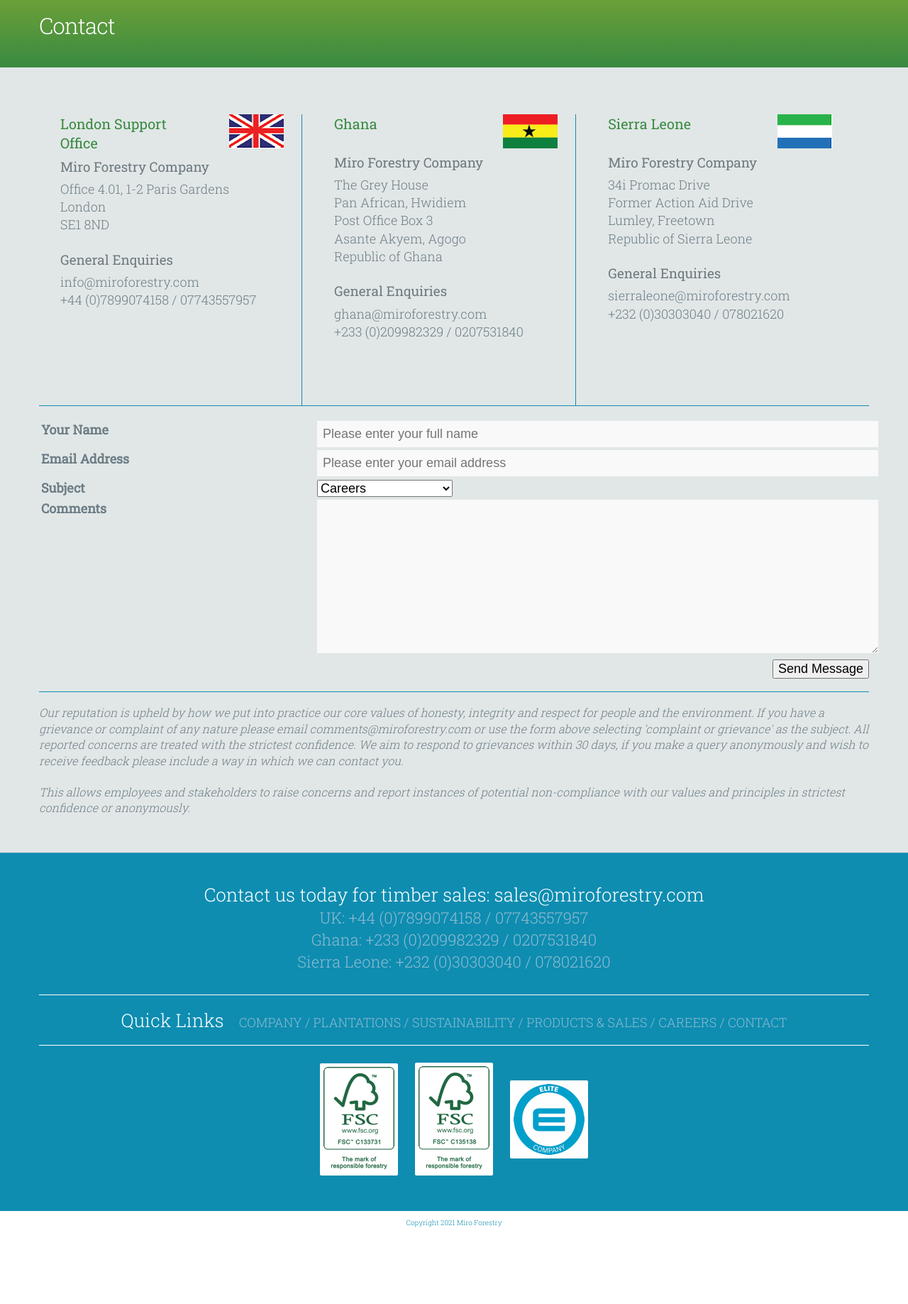
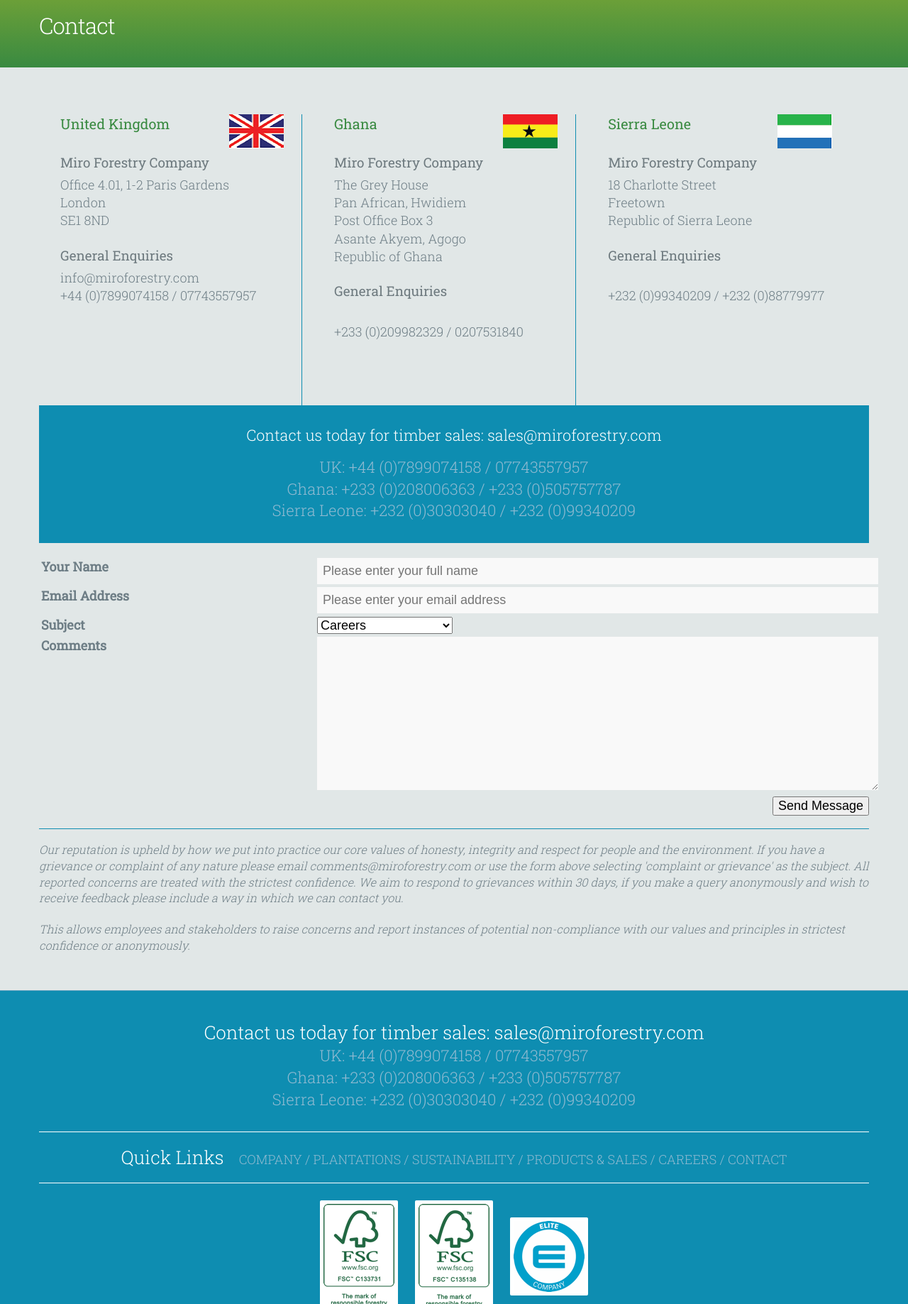
Before and after one commit to asmt3/www.miroforestry.com, a Jekyll site: the page built from contact.html, in a window 1280 px wide, cut to the strip 475-2312 px from the top of the page. Shown: the whole strip at 71% size. Built offline with Jekyll 4.4.1, drawn with Linux system fonts in a browser that asks for light colours; nearby versions of some CDN libraries; comment, search, counter and statistics services are not loaded; before the commit the page ends 2225 px from its top, so only the background shows below that.

Commit message:
copy changes

```diff
--- a/_includes/footer.html
+++ b/_includes/footer.html
@@ -8,8 +8,8 @@
 
     <ul class="footer-contacts">
       <li>UK: +44 (0)7899074158 / 07743557957</li>
-      <li>Ghana: +233 (0)209982329 / 0207531840</li>
-      <li>Sierra Leone: +232 (0)30303040 / 078021620</li>
+      <li>Ghana: +233 (0)208006363 / +233 (0)505757787</li>
+      <li>Sierra Leone: +232 (0)30303040 / +232 (0)99340209</li>
     </ul>
 
     <div class="footer-col-wrapper">
--- a/_sass/minima/_layout.scss
+++ b/_sass/minima/_layout.scss
@@ -799,7 +799,7 @@
   @extend %clearfix;
 
   border-bottom: 1px solid #0E8DB1;
-  margin: 2em 0 1em;
+  margin: 2em 0 0;
 
   .col {
     .inner {
@@ -825,6 +825,8 @@
 
 
 
+
+
   @include media-query-on-laptop() {
     .col {
       float:left;
@@ -841,6 +843,27 @@
 
 
 
+}
+
+.contact-sales {
+  padding: 1em 0 0;
+  background: #0E8DB1;
+  font-size:17px;
+  margin-bottom: 0;
+  text-align: center;
+
+
+  h5 {
+    color: #fff;
+  }
+
+  a {
+    color: #fff;
+  }
+
+  @include media-query-on-laptop() {
+    font-size:26px;
+  }
 }
 
 
--- a/contact.html
+++ b/contact.html
@@ -10,7 +10,7 @@
   <div class="col">
     <div class="inner">
       <img class="flag" src="./assets/images/contacts/london.png" alt="" title="London" />
-      <h2>London Support Office</h2>
+      <h2>United Kingdom</h2>
 
       <h3>
         Miro Forestry Company
@@ -53,7 +53,6 @@
       </h3>
 
       <p>
-        <a href="mailto:ghana@miroforestry.com ">ghana@miroforestry.com</a>
         <br>+233 (0)209982329 / 0207531840
       </p>
     </div>
@@ -70,9 +69,8 @@
         Miro Forestry Company
       </h3>
       <p>
-        34i Promac Drive<br>
-        Former Action Aid Drive<br>
-        Lumley, Freetown<br>
+        18 Charlotte Street<br>
+        Freetown<br>
         Republic of Sierra Leone<br>
       </p>
 
@@ -81,13 +79,24 @@
       </h3>
 
       <p>
-        <a href="mailto:sierraleone@miroforestry.com ">sierraleone@miroforestry.com</a>
-        <br>+232 (0)30303040 / 078021620
+        <br>+232 (0)99340209 / +232 (0)88779977
       </p>
 
     </div>
   </div>
 
+</div>
+
+<div class="contact-sales">
+  <h5>
+    Contact us today for timber sales: <a href="maito:sales@miroforestry.com">sales@miroforestry.com</a>
+  </h5>
+
+  <ul class="footer-contacts">
+    <li>UK: +44 (0)7899074158 / 07743557957</li>
+    <li>Ghana: +233 (0)208006363 / +233 (0)505757787</li>
+    <li>Sierra Leone: +232 (0)30303040 / +232 (0)99340209</li>
+  </ul>
 </div>
 
 <div class="contact-form">
```
